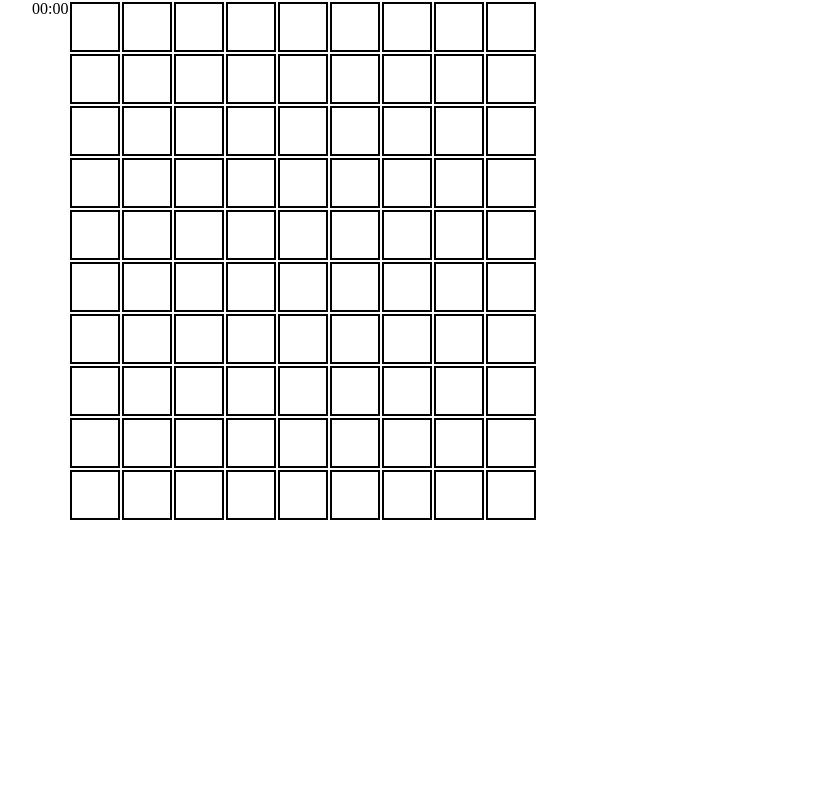
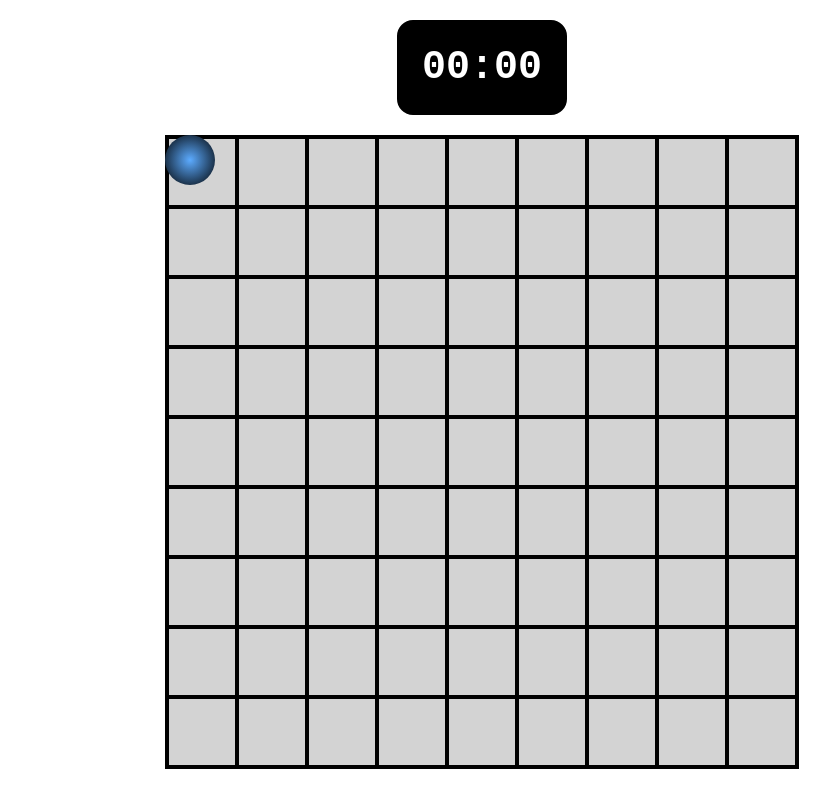
Before and after one commit to LLPeterX/Lines, a plain HTML site: page index.html in a window 1280 px wide. Shown: the whole page, without its empty margins (158-988 px from the left). Drawn offline with Linux system fonts and the light colour scheme.

Commit message:
first layout

```diff
--- a/index.html
+++ b/index.html
@@ -12,121 +12,8 @@
 
 <body>
   <div class="content">
-    <div id="time">00:00</div>
-    <table class="board">
-      <tr>
-        <td class="cell"></td>
-        <td class="cell"></td>
-        <td class="cell"></td>
-        <td class="cell"></td>
-        <td class="cell"></td>
-        <td class="cell"></td>
-        <td class="cell"></td>
-        <td class="cell"></td>
-        <td class="cell"></td>
-      </tr>
-      <tr>
-        <td class="cell"></td>
-        <td class="cell"></td>
-        <td class="cell"></td>
-        <td class="cell"></td>
-        <td class="cell"></td>
-        <td class="cell"></td>
-        <td class="cell"></td>
-        <td class="cell"></td>
-        <td class="cell"></td>
-      </tr>
-      <tr>
-        <td class="cell"></td>
-        <td class="cell"></td>
-        <td class="cell"></td>
-        <td class="cell"></td>
-        <td class="cell"></td>
-        <td class="cell"></td>
-        <td class="cell"></td>
-        <td class="cell"></td>
-        <td class="cell"></td>
-      </tr>
-      <tr>
-        <td class="cell"></td>
-        <td class="cell"></td>
-        <td class="cell"></td>
-        <td class="cell"></td>
-        <td class="cell"></td>
-        <td class="cell"></td>
-        <td class="cell"></td>
-        <td class="cell"></td>
-        <td class="cell"></td>
-      </tr>
-      <tr>
-        <td class="cell"></td>
-        <td class="cell"></td>
-        <td class="cell"></td>
-        <td class="cell"></td>
-        <td class="cell"></td>
-        <td class="cell"></td>
-        <td class="cell"></td>
-        <td class="cell"></td>
-        <td class="cell"></td>
-      </tr>
-      <tr>
-        <td class="cell"></td>
-        <td class="cell"></td>
-        <td class="cell"></td>
-        <td class="cell"></td>
-        <td class="cell"></td>
-        <td class="cell"></td>
-        <td class="cell"></td>
-        <td class="cell"></td>
-        <td class="cell"></td>
-      </tr>
-      <tr>
-        <td class="cell"></td>
-        <td class="cell"></td>
-        <td class="cell"></td>
-        <td class="cell"></td>
-        <td class="cell"></td>
-        <td class="cell"></td>
-        <td class="cell"></td>
-        <td class="cell"></td>
-        <td class="cell"></td>
-      </tr>
-      <tr>
-        <td class="cell"></td>
-        <td class="cell"></td>
-        <td class="cell"></td>
-        <td class="cell"></td>
-        <td class="cell"></td>
-        <td class="cell"></td>
-        <td class="cell"></td>
-        <td class="cell"></td>
-        <td class="cell"></td>
-      </tr>
-      <tr>
-        <td class="cell"></td>
-        <td class="cell"></td>
-        <td class="cell"></td>
-        <td class="cell"></td>
-        <td class="cell"></td>
-        <td class="cell"></td>
-        <td class="cell"></td>
-        <td class="cell"></td>
-        <td class="cell"></td>
-      </tr>
-      <tr>
-        <td class="cell"></td>
-        <td class="cell"></td>
-        <td class="cell"></td>
-        <td class="cell"></td>
-        <td class="cell"></td>
-        <td class="cell"></td>
-        <td class="cell"></td>
-        <td class="cell"></td>
-        <td class="cell"></td>
-      </tr>
-
-    </table>
-
+    <div id="time_container">00:00</div>
+    <div id="board"></div>
     <div id="controls"></div>
   </div>
 
--- a/script.js
+++ b/script.js
@@ -1,19 +1,25 @@
 // константы - не менять!
-const BLOCK_SIZE = 50; // ширина одного блока
+const BLOCK_SIZE = 70; // ширина одного блока
+const BALL_SIZE = 50; // диаметр щарика
 const ROWS = 9; // число блоков (матрица NUM * NUM)
+const COLORS = {
+  RED: 'FF0000',
+  BROWN: "FFC0C0",
+  PINK: "F0F0F0",
+  GREEN: "00FF00",
+  BLUE: "0000FF",
+  YELLOW: "F0F0F0",
+  CYAN: "202080"
+};
+let gameOver = false;
 const game = Array(ROWS).fill(0).map(_ => Array(ROWS).fill(0));
+const elBoad = null;
 
-// создание начальной сетки
-function createGrid(eGrid) {
+// создаем игровое поле - сетку ROWS*ROWS
+function createBoard() {
+  elBoard = document.getElementById('board');
   elBoard.innerHTML = "";
-
-}
-
-
-// start
-document.addEventListener('DOMContentLoaded', () => {
-  const elBoard = document.getElementById('board');
-  // создаем игровое поле - сетку ROWS*ROWS
+  gameOver = false;
   for (let y = 0; y < ROWS; y++) {
     for (let x = 0; x < ROWS; x++) {
       game[y][x] = 0;
@@ -24,5 +30,61 @@ document.addEventListener('DOMContentLoaded', () => {
       elBoard.appendChild(cell);
     }
   }
+}
+
+function placeBall(y, x, style, originElement = null, prevY = null, prevX = null) {
+  //let oconsole.log(elBoard.offsetTop);
+  let yOffset = window.scrollY + elBoard.getBoundingClientRect().top; // + Math.floor(BLOCK_SIZE / 2);
+  let xOffset = window.scrollX + elBoard.getBoundingClientRect().left; // + Math.floor(BLOCK_SIZE / 2);
+  //let yOffset = Math.floor(BLOCK_SIZE / 2);
+  // let xOffset = Math.floor(BLOCK_SIZE / 2);
+
+  //debugger;
+  game[y][x] = 1;
+  if (prevY != null && prevX != null) {
+    game[y][x] = 0;
+  }
+  if (originElement == null) {
+    // создать шарик
+    originElement = document.createElement("div");
+    originElement.classList.add("ball");
+    originElement.classList.add(style);
+    elBoard.appendChild(originElement);
+  }
+  originElement.style.left = `${xOffset}px`;
+  originElement.style.top = `${yOffset}px`;
+
+}
+
+// разместить count случайных шариков
+function placeRandomBalls(count) {
+  let freeCells = [], taken = [];
+  // свободные ячейки помещ в массив freeCells
+  for (let y = 0; y < ROWS; y++) {
+    for (let x = 0; x < ROWS; x++) {
+      if (!game[y][x]) {
+        freeCells.push({ y, x });
+      }
+    }
+  }
+  // если недостаточно свободного места - игра закончена
+  if (freeCells.length <= count) {
+    gameOver = true;
+    return false;
+  }
+  // распределяем шарики по свободным координатам из freeCells
+  let remains = count; // кол-во свободных
+}
+
+// start
+document.addEventListener('DOMContentLoaded', () => {
+
+  // создаем игровое поле - рисуем сетку ROWS * ROWS
+  createBoard();
+  // размещаем сначала 5 случайных шариков
+  //placeRandomBalls(5);
+  placeBall(0, 0, "cyan");
+
+
 
 });
--- a/style.css
+++ b/style.css
@@ -4,20 +4,55 @@
 }
 
 .content {
-  width: 900px;
+  width: 630px;
   margin: auto;
   display: flex;
+  flex-direction: column;
+  justify-content: center;
+  align-items: center;
+}
+
+#time_container {
+  margin: 20px;
+  font-size: 30pt;
+  font-family: 'Courier New', Courier, monospace;
+  font-weight: 900;
+  padding: 20px;
+  border: 5px solid black;
+  border-radius: 16px;
+  background-color: black;
+  color: white;
 }
 
 #board {
+  width: 634px;
   display: flex;
-  flex-direction: column;
+  flex-wrap: wrap;
+  flex-direction: row;
+  border: 2px solid black;
+  box-sizing: border-box;
 }
 
 .cell {
   box-sizing: border-box;
   border: 2px solid black;
-  color: darkgray;
+  background-color: lightgray;
   width: 50px;
   height: 50px;
 }
+
+.ball {
+  display: inline-block;
+  position: absolute;
+  border-radius: 50%;
+  height: 50px;
+  width: 50px;
+  margin: 0;
+  z-index: 1;
+}
+
+.cyan {
+  background: -webkit-radial-gradient(50% 50%, circle, #5cabff, #000);
+  background: -moz-radial-gradient(50% 50%, circle, #5cabff, #000);
+  background: radial-gradient(50% 50%, circle, #5cabff, #000);
+}
```
